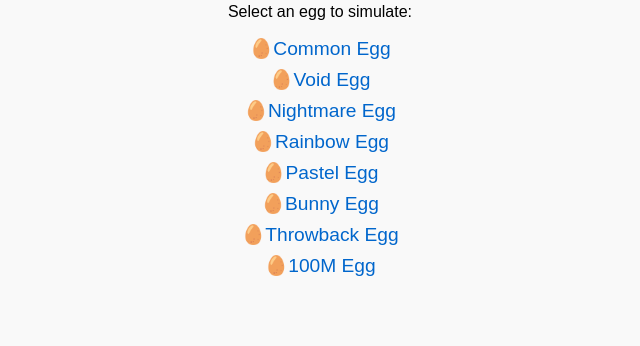
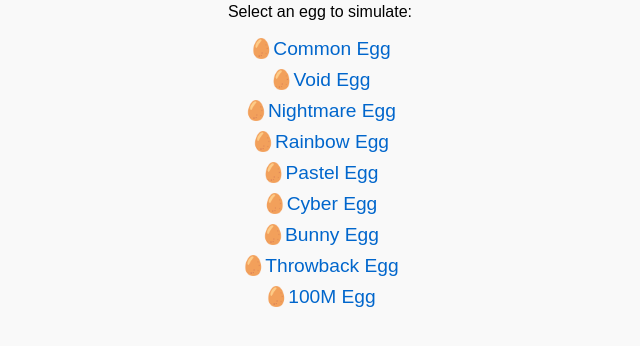
Before and after one commit to blunder525/BGSI-Hatching-Simulators, a plain HTML site: page index.html in a window 1280 px wide. Shown: the part 120-466 px from the top of the page, without its empty margins (320-960 px from the left). Drawn offline with Linux system fonts and the light colour scheme.

Commit message:
Update index.html

```diff
--- a/index.html
+++ b/index.html
@@ -32,6 +32,7 @@
   <a href="https://blunder525.github.io/Nightmare-Egg-Hatching-Simulator/" target="_blank">🥚Nightmare Egg</a>
   <a href="https://blunder525.github.io/Rainbow-Egg-Hatching-Simulator/" target="_blank">🥚Rainbow Egg</a>
   <a href="https://blunder525.github.io/Pastel-Egg-Hatching-Simulator/" target="_blank">🥚Pastel Egg</a>
+  <a href="https://blunder525.github.io/Cyber-Egg-Hatching-Simulator/" target="_blank">🥚Cyber Egg</a>
   <a href="https://blunder525.github.io/Bunny-Egg-Hatching-Simulator/" target="_blank">🥚Bunny Egg</a>
   <a href="https://blunder525.github.io/Throwback-Egg-Hatching-Simulator/" target="_blank">🥚Throwback Egg</a>
   <a href="https://blunder525.github.io/100M-Egg-Hatching-Simulator/" target="_blank">🥚100M Egg</a>
```
